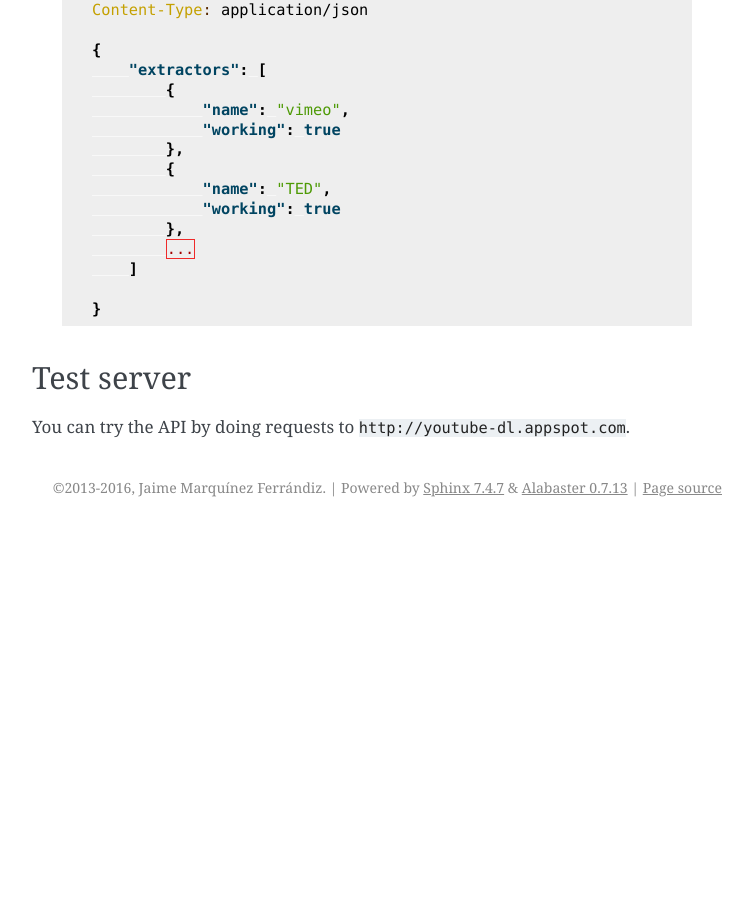
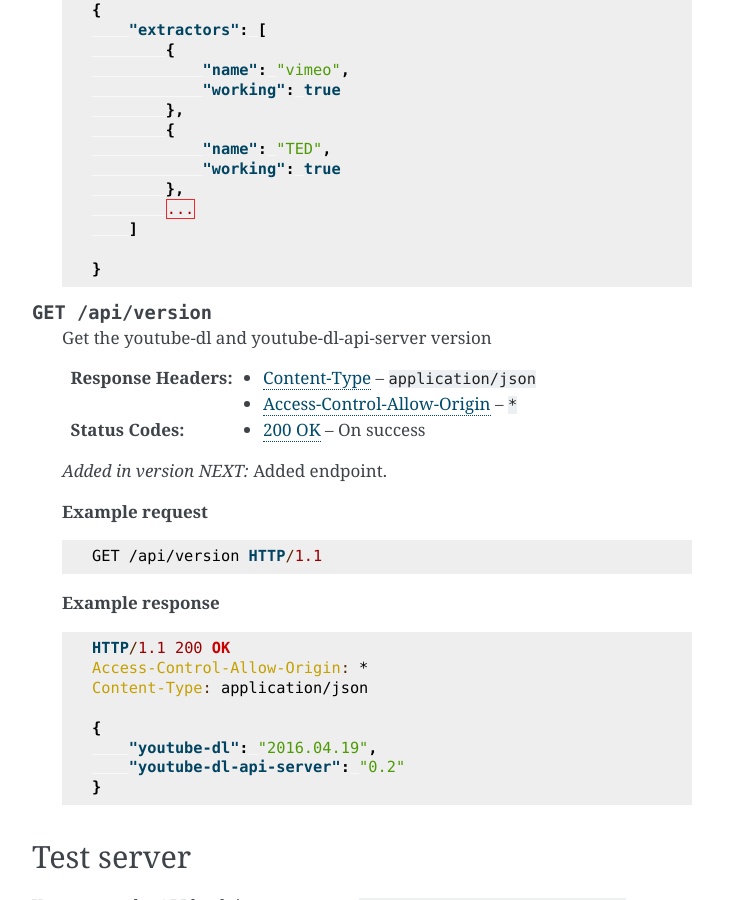
Before and after one commit to jaimeMF/youtube-dl-api-server, a Sphinx documentation site: the page built from docs/api.rst, in a window 1280 px wide and 900 px high, scrolled down 3419 px. Shown: the whole window, without its empty margins (388-1140 px from the left). Built offline with Sphinx 7.4.7, drawn with Linux system fonts in a browser that asks for light colours; before the commit the page ends 3946 px from its top, so only the background shows below that; some of the changed text lies outside the part shown.

Commit message:
Add /api/version endpoint (closes #43)

```diff
--- a/CHANGELOG.rst
+++ b/CHANGELOG.rst
@@ -4,6 +4,7 @@ youtube-dl-api-server Changelog
 NEXT
 ----
 
+- Add ``/api/version`` endpoint. (Added by Carlos Ramos in `PR #43 <https://github.com/jaimeMF/youtube-dl-api-server/pull/43>`_)
 - Add ``--number-processes`` option for choosing the number of processes the server will use, defaults to 5. (Added by Carlos Ramos in `PR #42 <https://github.com/jaimeMF/youtube-dl-api-server/pull/42>`_)
 - Provide a ``Blueprint`` for the API.
 
--- a/docs/api.rst
+++ b/docs/api.rst
@@ -90,6 +90,39 @@ API methods
 
         }
 
+
+.. http:get:: /api/version
+
+    Get the youtube-dl and youtube-dl-api-server version
+
+    :resheader Content-Type: ``application/json``
+    :resheader Access-Control-Allow-Origin: ``*``
+    :status 200: On success
+
+    .. versionadded:: NEXT
+
+        Added endpoint.
+
+
+    |ex-request|
+
+    .. sourcecode:: http
+
+        GET /api/version HTTP/1.1
+
+    |ex-response|
+
+    .. sourcecode:: http
+
+        HTTP/1.1 200 OK
+        Access-Control-Allow-Origin: *
+        Content-Type: application/json
+
+        {
+            "youtube-dl": "2016.04.19",
+            "youtube-dl-api-server": "0.2"
+        }
+
 Test server
 -----------
 
--- a/docs/example_info.rst.inc
+++ b/docs/example_info.rst.inc
@@ -48,6 +48,5 @@
         "webpage_url": "http://www.ted.com/talks/dan_dennett_on_our_consciousness.html",
         "webpage_url_basename": "dan_dennett_on_our_consciousness.html"
       },
-      "url": "http://www.ted.com/talks/dan_dennett_on_our_consciousness.html",
-      "youtube-dl.version": "2014.03.12"
+      "url": "http://www.ted.com/talks/dan_dennett_on_our_consciousness.html"
     }
--- a/docs/example_info_flatten.rst.inc
+++ b/docs/example_info_flatten.rst.inc
@@ -50,6 +50,5 @@
           "webpage_url": "http://www.ted.com/talks/dan_dennett_on_our_consciousness.html",
           "webpage_url_basename": "dan_dennett_on_our_consciousness.html"
         }
-      ],
-      "youtube-dl.version": "2014.03.12"
+      ]
     }
```
Also changed, not shown: 2 other files.
